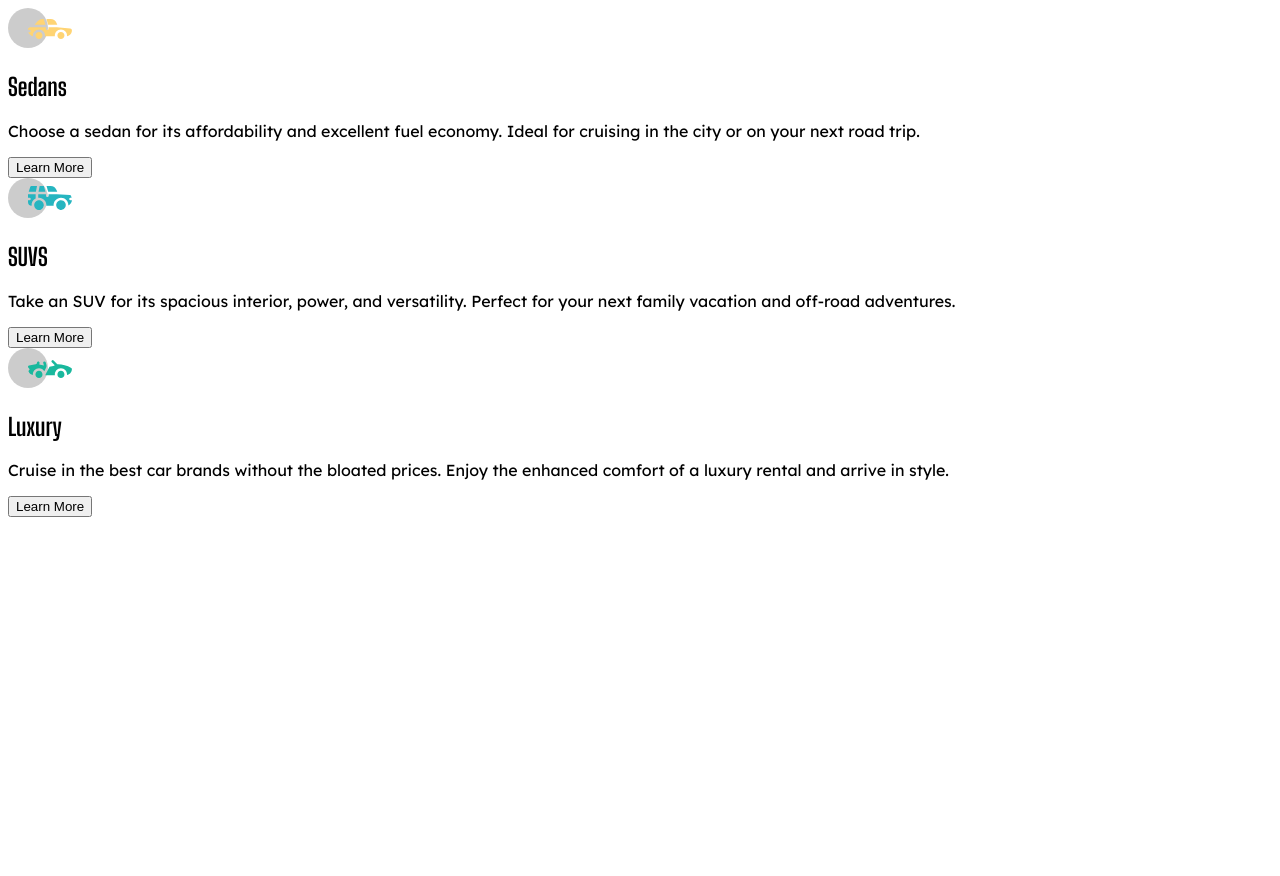
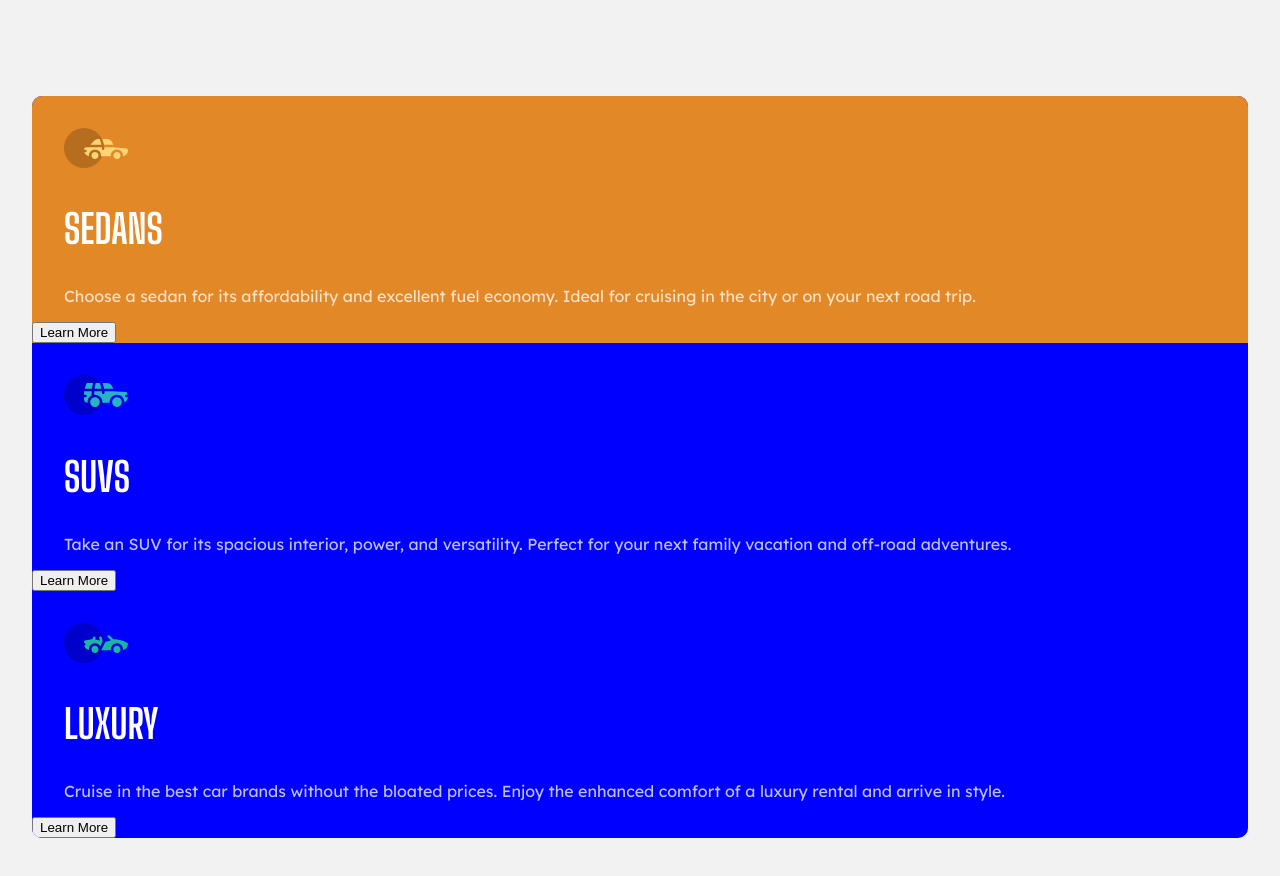
Before and after one commit to dinahbrito/3-column-preview-card, a plain HTML site: page index.html in a window 1280 px wide. Before the commit the page ends 800 px from the top, so only its background shows below. Drawn offline with Linux system fonts and the light colour scheme.

Commit message:
styling of main div

```diff
--- a/styles.css
+++ b/styles.css
@@ -5,10 +5,45 @@
     --transparent_white: hsla(0, 0%, 100%, 0.75);
     --light_grey: hsl(0, 0%, 95%);
 }
+body {
+    background-color: var(--light_grey);
+    margin: 6rem 0rem 6rem 0rem;
+}
+
+img {
+    padding-top: 2rem;
+    padding-left: 2rem;
+}
 
 p {
     font-family: "Lexend Deca", sans-serif;
+    color: var(--light_grey);
+    color: var(--transparent_white);
 }
 h2 {
     font-family: "Big Shoulders Display", sans-serif;
+    font-size: 2.5rem;
+    font-weight: 700;
+    color: #fff;
+    text-transform: uppercase;
 }
+
+p, h2 {
+    padding-left: 2rem;
+    padding-right: 2rem;
+}
+
+main {
+    border-radius: 10px;
+    background-color: blue;
+    overflow: hidden;
+    margin-left: 2rem;
+    margin-right: 2rem;
+    display: grid;
+    grid-template-columns: 1fr;
+}
+
+.sedans {
+    background-color: var(--orange);
+
+}
```
